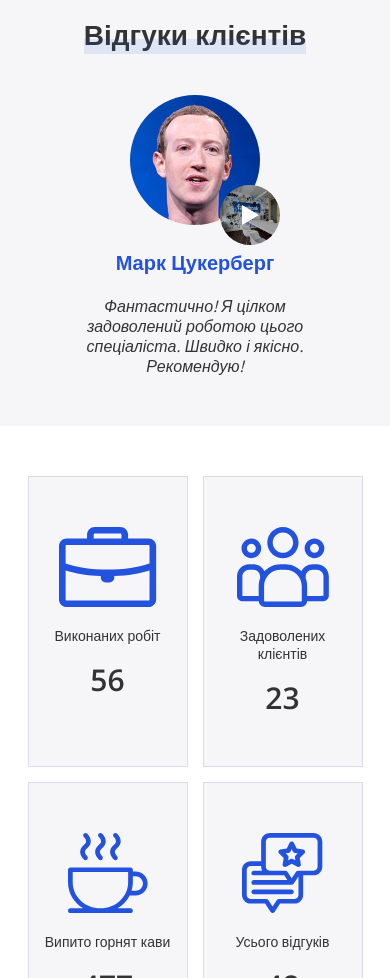
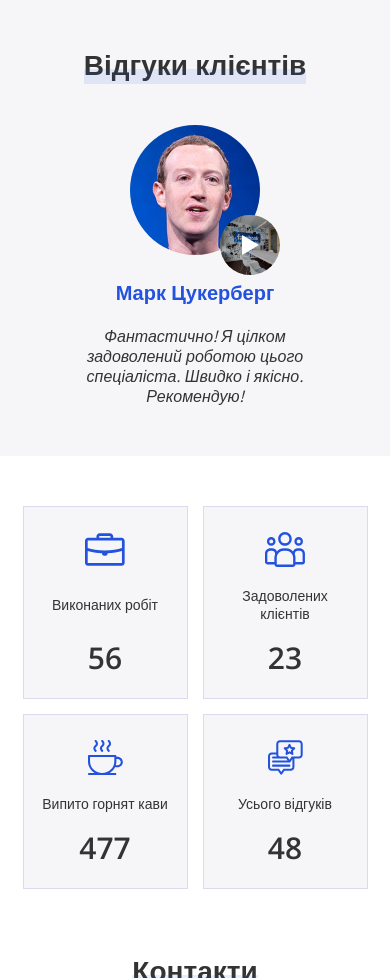
Before and after one commit to githabb/portfolio, a plain HTML site: page index.html in a window 390 px wide. Shown: the part 4027-5005 px from the top of the page. Drawn offline with nearby package versions, Linux system fonts and the light colour scheme.

Commit message:
исправил блок report адаптив2

```diff
--- a/css/media.css
+++ b/css/media.css
@@ -171,7 +171,6 @@
     grid-template-columns: repeat(2, 1fr);
     gap: 15px;
     justify-items: center;
-    margin-bottom: 30px;
   }
 
   .clients__box {
@@ -185,6 +184,15 @@
     justify-content: center;
     gap: 15px;
   }
+
+  /* .report__item {
+    padding: 25px 15px;
+  }
+
+  .report__item::before {
+    width: 40px;
+    height: 35px;
+  } */
 
   .report__item:not(:last-child) {
     margin-right: 0;
@@ -299,11 +307,22 @@
   }
 
   .report__item {
-    width: calc(50% - 20px);
+    display: flex;
+    flex-direction: column;
+    justify-content: space-between;
+    width: calc(50% - 15px);
   }
 }
 
 @media (max-width: 576px) {
+  .report__item {
+    padding: 25px 15px;
+  }
+
+  .report__item::before {
+    width: 40px;
+    height: 35px;
+  }
   .logo {
     max-width: 110px;
   }
@@ -387,8 +406,13 @@
   }
 
   .contacts__link {
+    padding: 7.5px 0;
     display: block;
     width: 100%;
+  }
+
+  .contacts__item:not(:last-child) {
+    margin-bottom: 0px;
   }
 
   .form__top {
```
